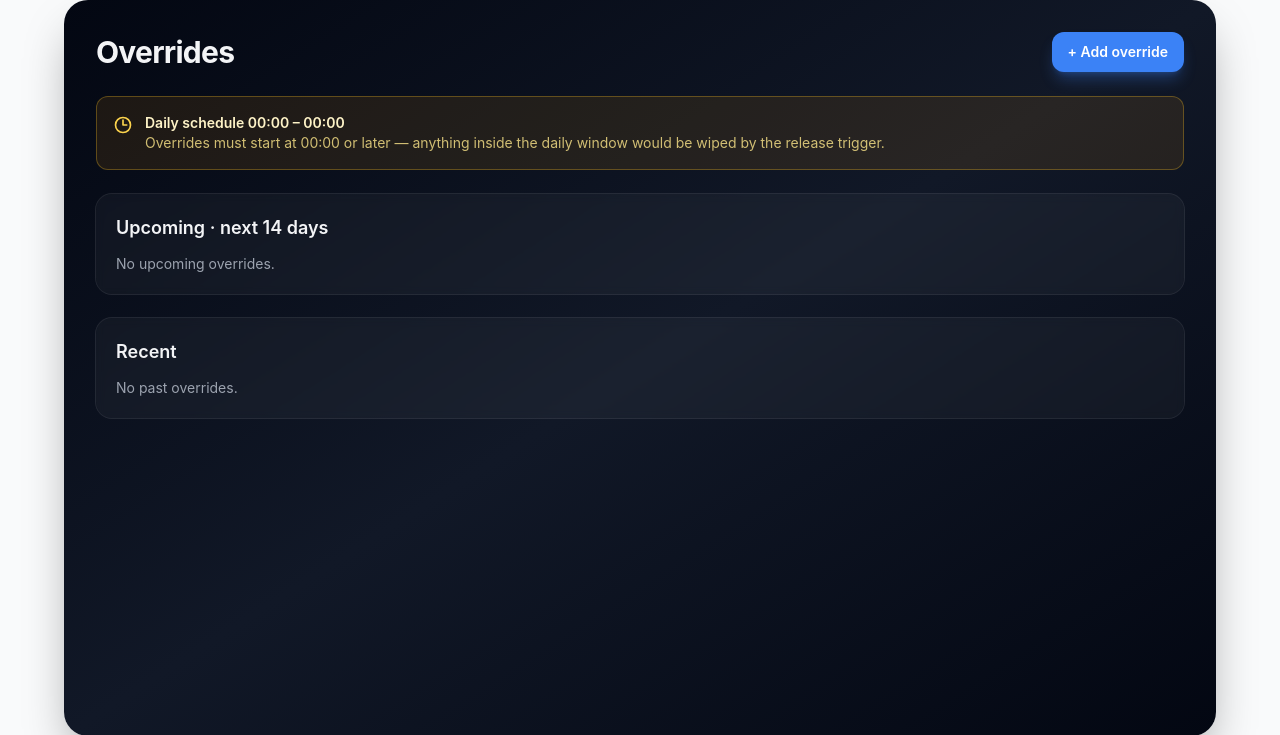
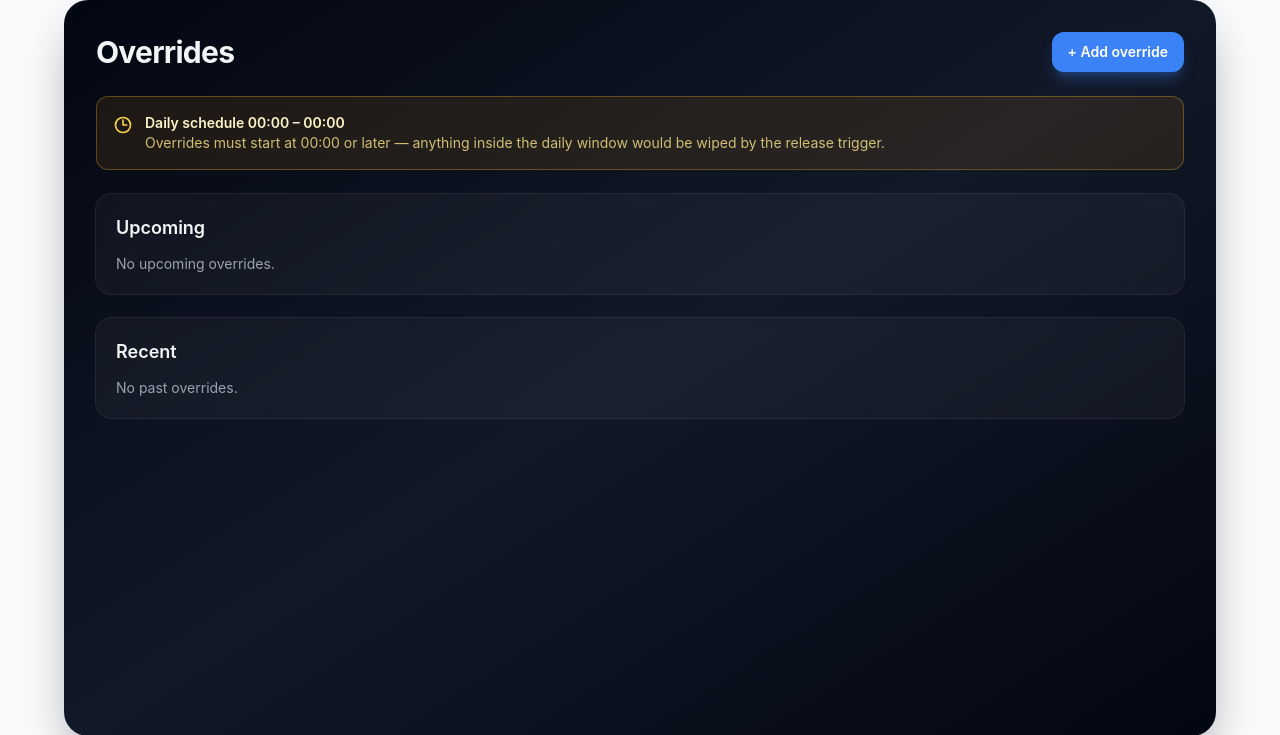
Before and after one commit to GSC-Development/spinelights, a FastAPI app: template app/templates/overrides_list.html in a window 1280 px wide. Shown: the top 735 px of the page. Run offline with FastAPI, Linux system fonts and the light colour scheme; the template is opened without the code that fills it, so the values that code supplies are empty; some libraries are stand-ins or nearby versions.

Commit message:
Show all upcoming overrides on the Overrides page, not just next 14 days
The list filtered upcoming to start_at < now + 14 days, while the
dashboard's upcoming query has no day limit. Result: an override
scheduled more than 14 days out showed on the front page but vanished
from the Overrides management list, which looked like a per-user bug.

Drop the 14-day cutoff so the list matches the dashboard and shows every
scheduled/active override. Relabel the section "Upcoming".

Co-Authored-By: Claude Opus 4.8 (1M context) <noreply@anthropic.com>

```diff
--- a/app/routes/overrides.py
+++ b/app/routes/overrides.py
@@ -56,13 +56,11 @@ def _list_context(db: Session, user: User) -> dict:
     """Shared context for the overrides list — used by both the full page and
     the HTMX poll fragment."""
     now = datetime.now(timezone.utc)
-    cutoff = now + timedelta(days=14)
     upcoming = list(db.execute(
         select(Override)
         .where(
             Override.status.in_([OverrideStatus.SCHEDULED, OverrideStatus.ACTIVE]),
             Override.end_at > now,
-            Override.start_at < cutoff,
         )
         .order_by(Override.start_at)
     ).scalars())
--- a/app/templates/_overrides_panel.html
+++ b/app/templates/_overrides_panel.html
@@ -8,7 +8,7 @@
 
   {# ─── Upcoming ──────────────────────────────────────────────────────── #}
   <section class="bg-white/[0.04] ring-1 ring-white/10 rounded-2xl p-5 mb-6 backdrop-blur-sm">
-    <h2 class="text-lg font-semibold mb-3">Upcoming · next 14 days</h2>
+    <h2 class="text-lg font-semibold mb-3">Upcoming</h2>
     {% if upcoming %}
     <div class="overflow-x-auto">
       <table class="w-full text-sm">
```
